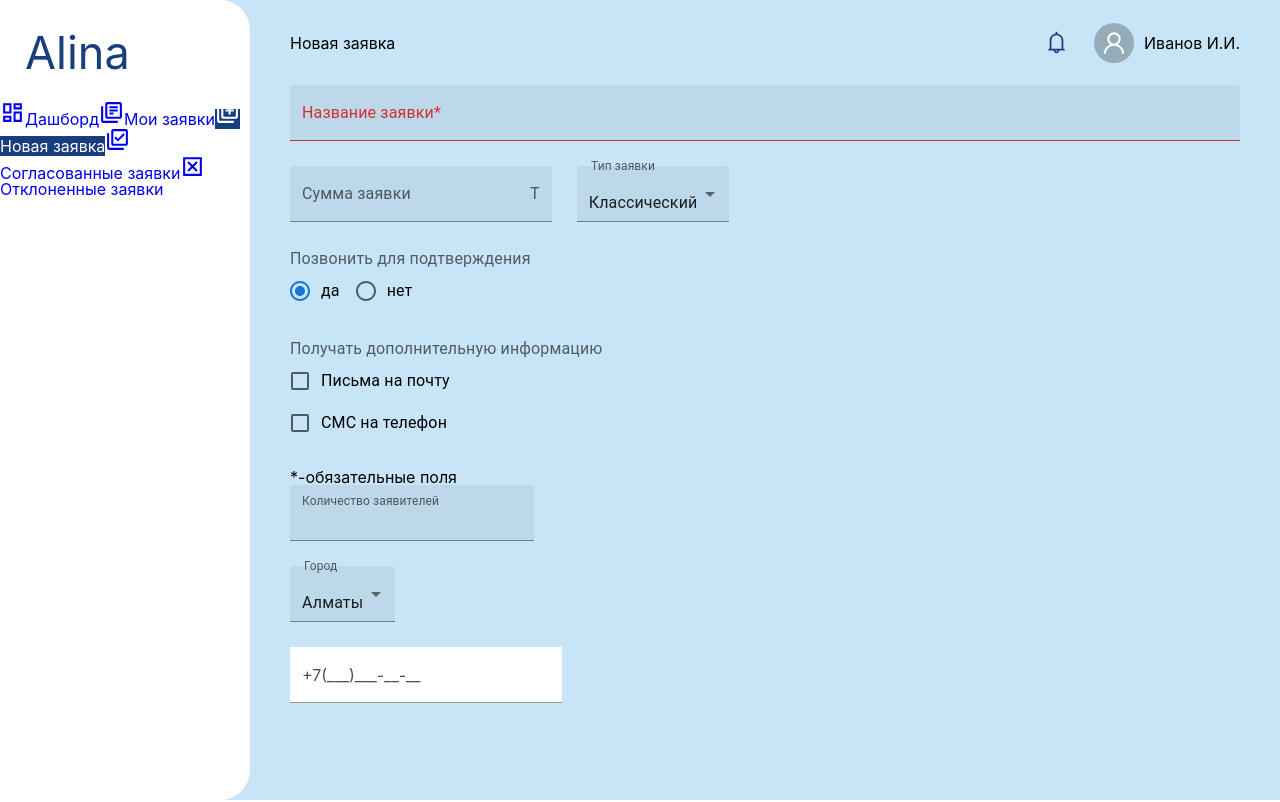
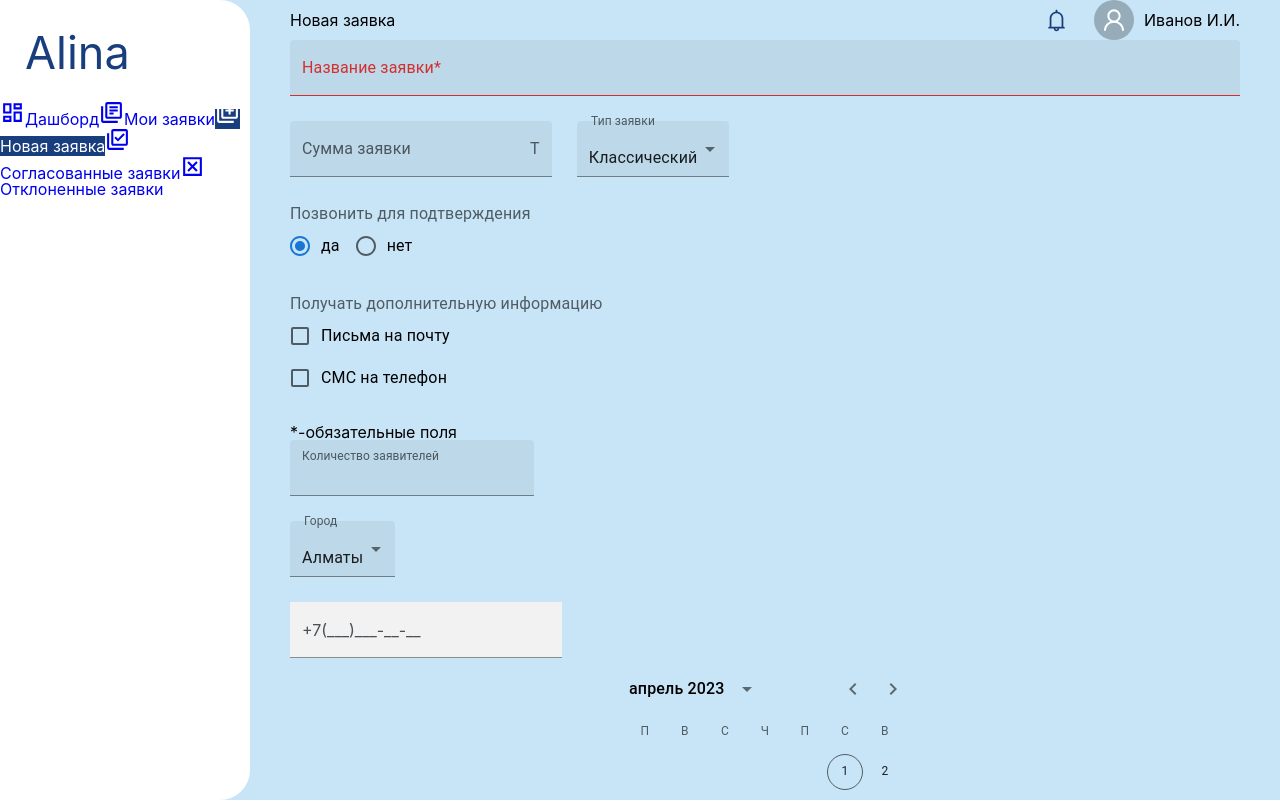
Before and after one commit to ZetBaur/alina, a React (Vite) app: page /newrequest in a window 1280 px wide. Shown: the top 802 px of the page. Built offline with nearby package versions, Linux system fonts and the light colour scheme.

Commit message:
fixed calendar

```diff
--- a/package.json
+++ b/package.json
@@ -12,6 +12,7 @@
     "@emotion/react": "^11.10.6",
     "@emotion/styled": "^11.10.6",
     "@mui/material": "^5.11.15",
+    "@mui/x-date-pickers": "^6.0.4",
     "@reduxjs/toolkit": "^1.9.3",
     "antd": "^5.3.3",
     "primeicons": "^6.0.1",
--- a/src/screens/NewRequest.module.scss
+++ b/src/screens/NewRequest.module.scss
@@ -9,14 +9,6 @@
   position: relative;
   border-bottom: 1px solid rgba(0, 0, 0, 0.42);
   border-radius: 0;
-
-  // &:before {
-  //   position: absolute;
-  //   left: 0;
-  //   bottom: 0;
-  //   content: '';
-  //   width: 100%;
-  //   height: 2px;
-  //   color: red;
-  // }
+  background: #f2f2f2;
+  outline: none;
 }
--- a/src/screens/NewRequest.tsx
+++ b/src/screens/NewRequest.tsx
@@ -21,6 +21,13 @@ import 'primereact/resources/primereact.min.css';
 import 'primeicons/primeicons.css';
 import { InputMask } from 'primereact/inputmask';
 
+// import { DemoContainer, DemoItem } from '@mui/x-date-pickers/internals/demo';
+import dayjs, { Dayjs } from 'dayjs';
+import { AdapterDayjs } from '@mui/x-date-pickers/AdapterDayjs';
+import 'dayjs/locale/ru';
+import { LocalizationProvider } from '@mui/x-date-pickers/LocalizationProvider';
+import { DateCalendar } from '@mui/x-date-pickers/DateCalendar';
+
 import styles from './NewRequest.module.scss';
 import { setPageTitle } from '../features/header/header.slice';
 import { cities } from '../data/new.request.data';
@@ -35,6 +42,7 @@ function NewRequest() {
   const [claimersNumber, setClaimersNumber] = useState('');
   const [cityValue, setCityValue] = useState('Алматы');
   const [phoneInput, setPhoneInput] = useState('');
+  const [requestDate, setRequestDate] = useState<Dayjs | null>(dayjs(''));
 
   const dispatch = useAppDispatch();
 
@@ -197,6 +205,7 @@ function NewRequest() {
       </div>
 
       <div>
+        <Box>
           <InputMask
             className={styles.input}
             value={phoneInput}
@@ -205,6 +214,16 @@ function NewRequest() {
             }}
             mask='+7(999)999-99-99'
           />
+        </Box>
+
+        <Box>
+          <LocalizationProvider dateAdapter={AdapterDayjs} adapterLocale='ru'>
+            <DateCalendar
+              value={requestDate}
+              onChange={(newValue) => setRequestDate(newValue)}
+            />
+          </LocalizationProvider>
+        </Box>
       </div>
     </div>
   );
```
Also changed, not shown: 1 other file (tests, documents, lock files or other folders). Lines whose indentation alone changed are shown as unchanged.
